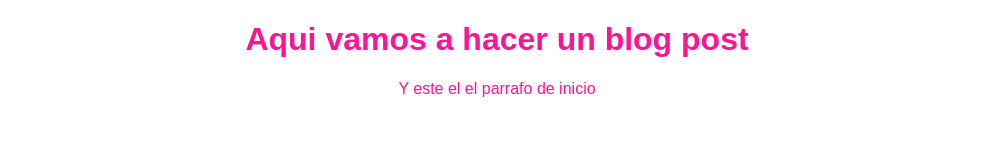
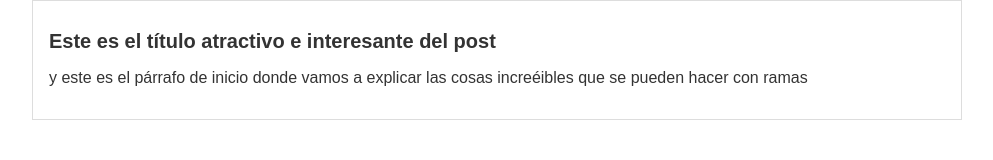
Before and after one commit to AsNegro12/blogpost, a plain HTML site: page blogPost.html in a window 1280 px wide. Shown: the whole page, without its empty margins (143-1136 px from the left). Drawn offline with Linux system fonts and the light colour scheme.

Commit message:
Se extructuro el html  y se agrego un estilo con css a blogpost

```diff
--- a/CSS/style.css
+++ b/CSS/style.css
@@ -1,5 +1,20 @@
 body {
-    color: deeppink;
+    color: #333;
     text-align: center;
     font-family: "Arial";
+    font-size: 16px;
+    margin: 0px;
+    padding: 0px;
 }
+
+#container {
+    width:  70%;
+    padding: 1em;
+    text-align: left;
+    border: 1px solid #DDD;
+    margin: 0px auto;
+}
+
+#container h1 {
+    font-size: 20px;
+}
--- a/blogPost.html
+++ b/blogPost.html
@@ -7,7 +7,14 @@
     <link rel="stylesheet" href="CSS/style.css">
 </head>
 <body>
-    <h1>Aqui vamos a hacer un blog post</h1>
-    <p>Y este el el parrafo de inicio</p>
+    <div id="container">
+        <div id="post">
+            <h1>Este es el título atractivo e interesante del post</h1>
+            <p>
+                y este es el párrafo de inicio donde vamos a explicar
+                las cosas increéibles que se pueden hacer con ramas
+            </p>
+        </div>
+    </div>
 </body>
 </html>
```
